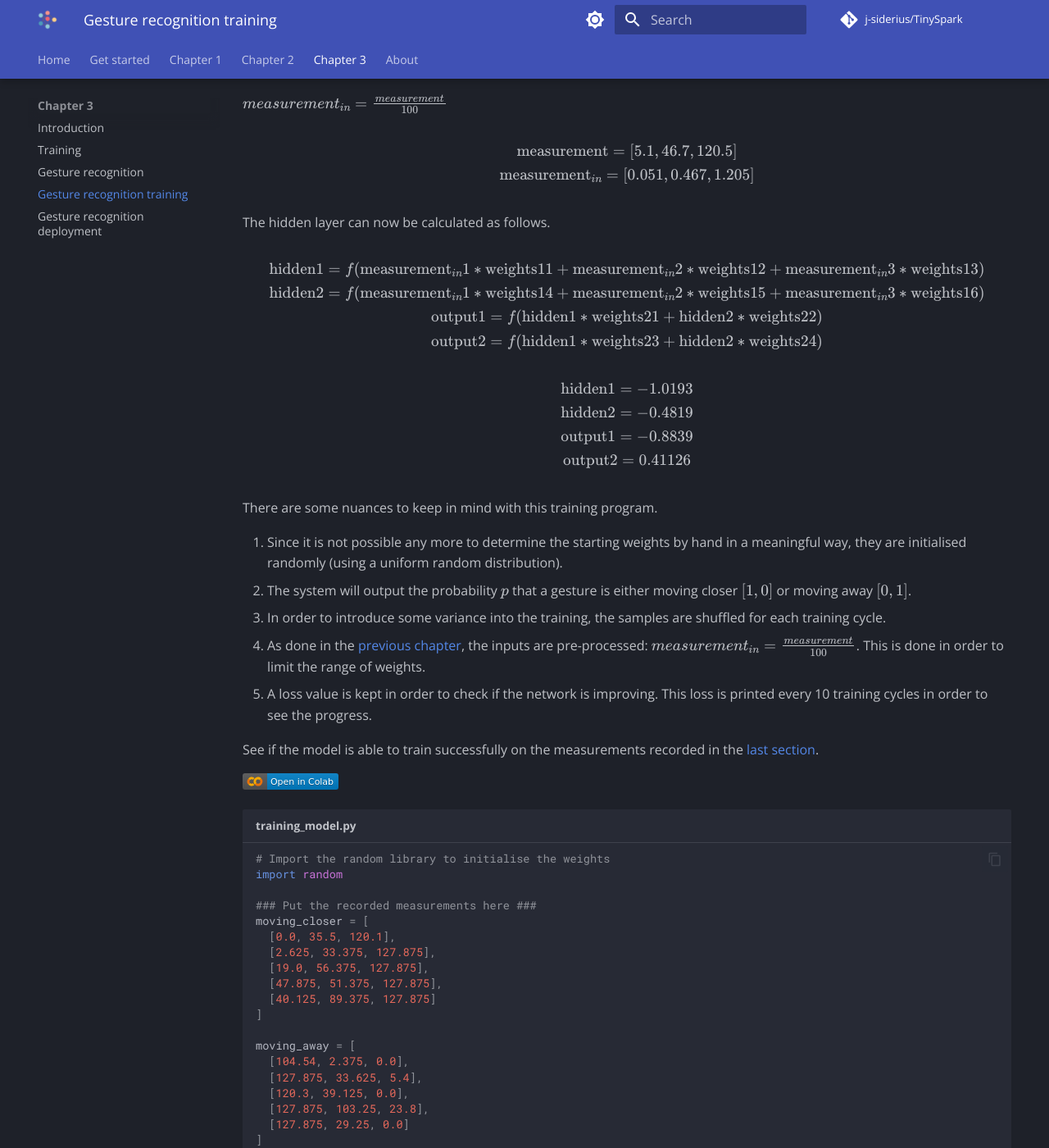
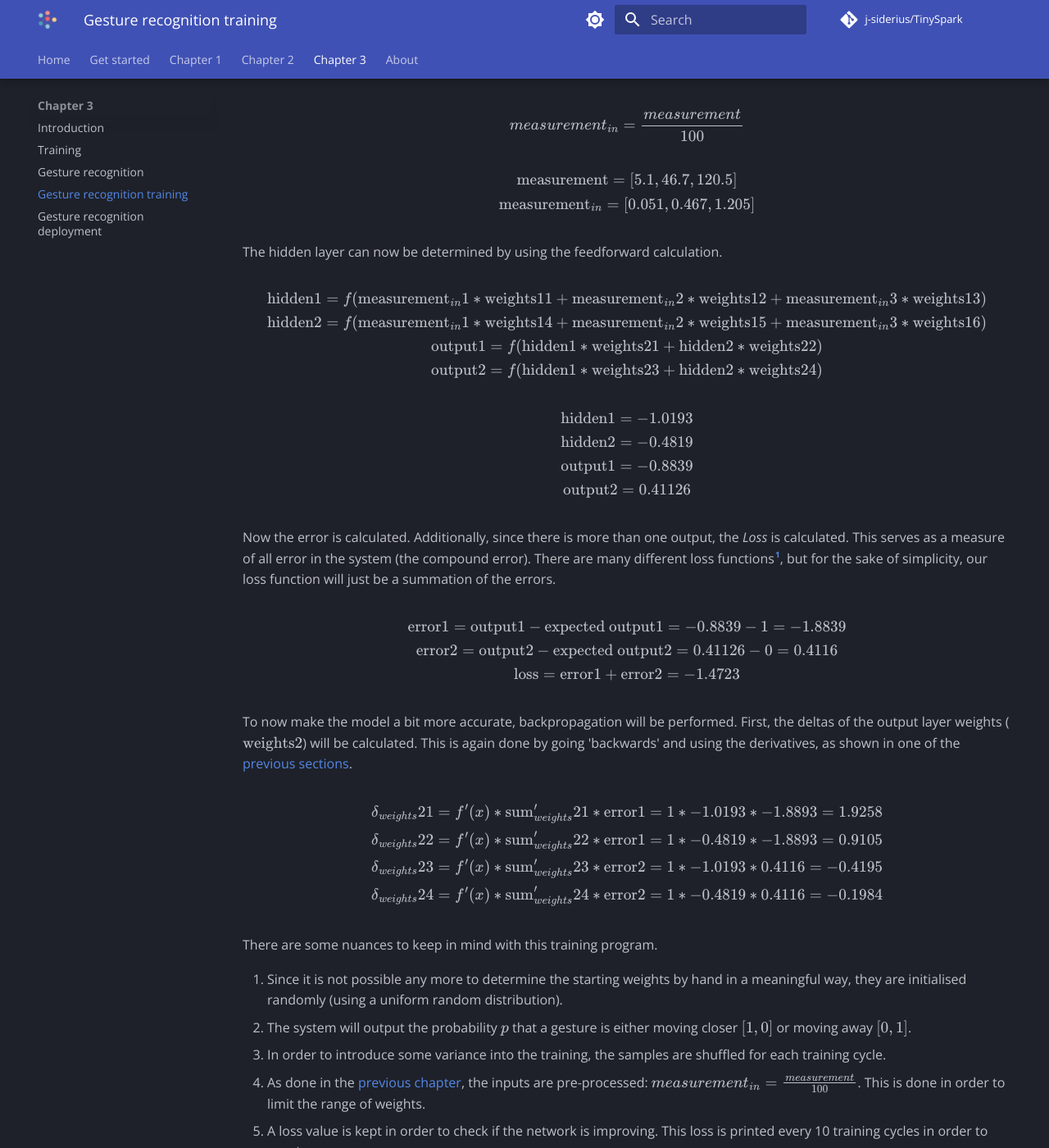
Before and after one commit to j-siderius/TinySpark, an MkDocs documentation site: the page built from docs/chapter3/gesture_recognition_training.md, in a window 1280 px wide and 1400 px high, scrolled down 1230 px. Shown: the whole window at 82% size. Built offline with MkDocs 1.6.1 and Material for MkDocs 9.7.7, drawn with Linux system fonts in a browser that asks for light colours; comment, search, counter and statistics services are not loaded; some of the changed text lies outside the part shown.

Commit message:
added forward and part of backprop to CH3

```diff
--- a/docs/chapter3/gesture_recognition_training.md
+++ b/docs/chapter3/gesture_recognition_training.md
@@ -12,15 +12,17 @@ $$
 \displaylines{
 \text{measurement}=[5.1, 46.7, 120.5]\\
 \text{expected output}=[1, 0]\\
-\text{weights1}=[-0.50, 0.22, -0.91, 0.61, 0.14, -0.48]\\
-\text{weights1}=[0.73, 0.29, -0.29, -0.24]\\
+\text{weights}1=[-0.50, 0.22, -0.91, 0.61, 0.14, -0.48]\\
+\text{weights}2=[0.73, 0.29, -0.29, -0.24]\\
 f(x)=x\\
 }
 $$
 
 Since the measurement values are quite large, and it is best to keep the weights in a network within managable ranges (e.g. between $-2$ and $2$), some pre-processing of the data needs to be performed again. For each measurement in the measurements array, the following calculation will be performed
 
-$measurement_{in} = \frac{measurement}{100}$
+$$
+measurement_{in} = \frac{measurement}{100}
+$$
 
 $$
 \displaylines{
@@ -29,7 +31,7 @@ $$
 }
 $$
 
-The hidden layer can now be calculated as follows.
+The hidden layer can now be determined by using the feedforward calculation.
 
 $$
 \displaylines{
@@ -46,6 +48,29 @@ $$
 \text{hidden}2=-0.4819\\
 \text{output}1=-0.8839\\
 \text{output}2=0.41126\\
+}
+$$
+
+Now the error is calculated. Additionally, since there is more than one output, the _Loss_ is calculated. This serves as a measure of all error in the system (the compound error). There are many different loss functions[^1], but for the sake of simplicity, our loss function will just be a summation of the errors.
+
+[^1]:<https://en.wikipedia.org/wiki/Loss_function>
+
+$$
+\displaylines{
+    \text{error}1=\text{output}1 - \text{expected output}1 = -0.8839 - 1 = -1.8839\\
+    \text{error}2=\text{output}2 - \text{expected output}2 = 0.41126 - 0 = 0.4116\\
+    \text{loss}=\text{error}1 + \text{error}2 = -1.4723
+}
+$$
+
+To now make the model a bit more accurate, backpropagation will be performed. First, the deltas of the output layer weights ($\text{weights}2$) will be calculated. This is again done by going 'backwards' and using the derivatives, as shown in one of the [previous sections](../chapter3/training.md).
+
+$$
+\displaylines{
+\delta_{weights}21=f'(x)*\text{sum}'_{weights}21*\text{error}1=1*-1.0193*-1.8893=1.9258\\
+\delta_{weights}22=f'(x)*\text{sum}'_{weights}22*\text{error}1=1*-0.4819*-1.8893=0.9105\\
+\delta_{weights}23=f'(x)*\text{sum}'_{weights}23*\text{error}2=1*-1.0193*0.4116=-0.4195\\
+\delta_{weights}24=f'(x)*\text{sum}'_{weights}24*\text{error}2=1*-0.4819*0.4116=-0.1984\\
 }
 $$
 
```
